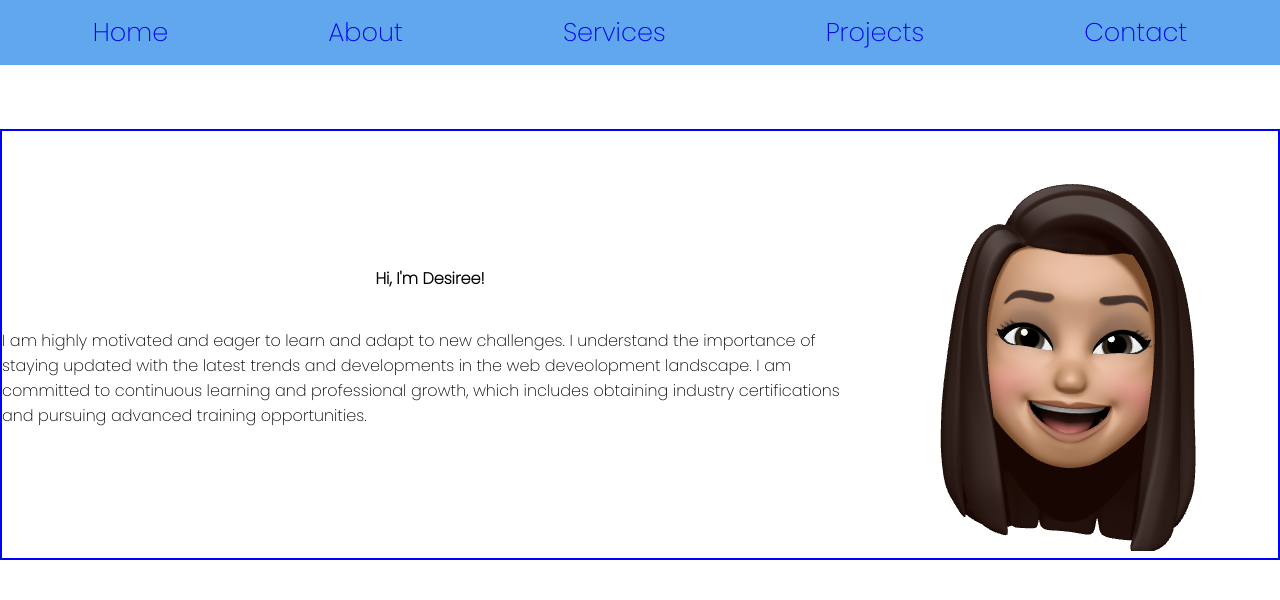
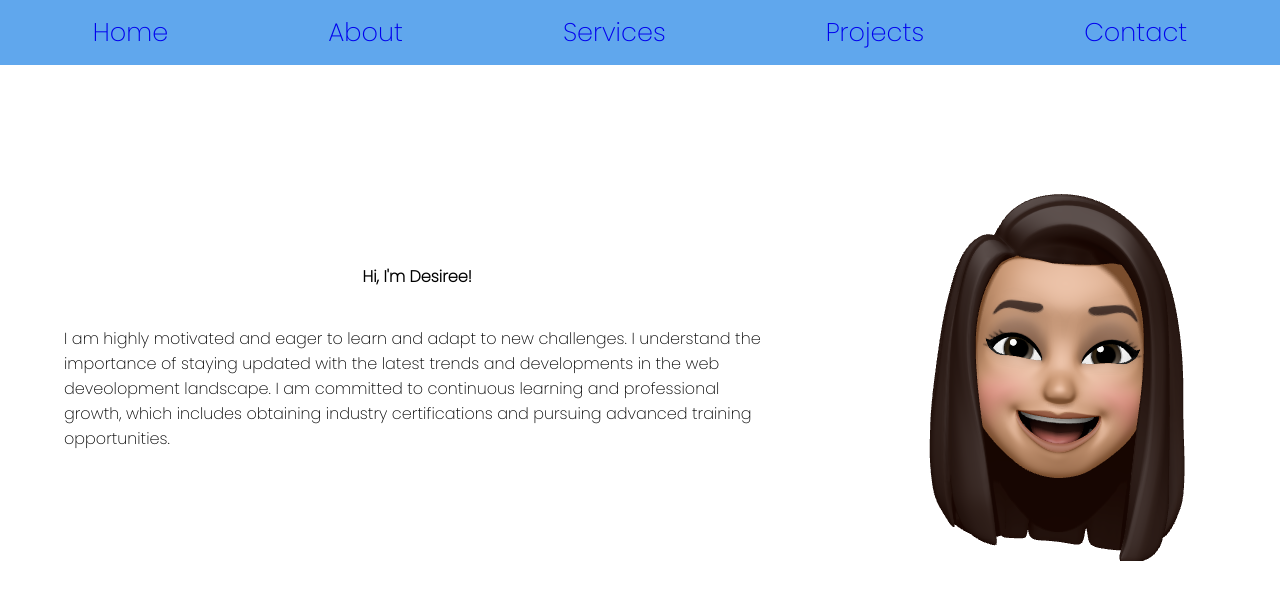
Before and after one commit to Sug4rSku11/portfolio-site, a React (Create React App) app: page /About in a window 1280 px wide. Shown: the top 600 px of the page. Built offline with nearby package versions, Linux system fonts and the light colour scheme.

Commit message:
updated css

```diff
--- a/src/App.css
+++ b/src/App.css
@@ -87,14 +87,16 @@ footer i {
   justify-content: center;
   align-items: center;
   margin-top: 5%;
-  border: 2px solid blue;
+}
+.about-img {
+  margin: 1%;
 }
 .me{
   display: flex;
   flex-direction: column;
   justify-content: center;
   align-items: center;
-
+  margin: 5%;
 }
 
 .homepage{
@@ -145,7 +147,7 @@ footer i {
   margin-top: 5%;
 
 }
-.project-desc {
+.school {
 
   justify-content: center;
   line-height: 1.5;
--- a/src/components/Projects.js
+++ b/src/components/Projects.js
@@ -9,21 +9,21 @@ return(
       </div>
 
     <div className="descriptions">
-      <div className="project-desc">
+      <div className="school">
         <p className="proj-title">African Marketplace</p>
         <li>Collaborative project with members of BloomTech cohort.</li>
             <li>Worked on scaffolding input forms and worked on CSS for the Front End</li>
             <li>Built with HTML, CSS, Javascript, React, NodeJS </li>
             <a href="https://github.com/Build-Week-ft-african-marketplace-3/front-end" target="_blank">GitHub Code</a>
       </div>
-      <div className="project-desc">
+      <div className="school">
         <p className="proj-title">Potluck Planner</p>
         <li>Collaborative project with members of BloomTech cohort.</li>
         <li>Worked on coding the Events page for a Users profile in the Front End</li>
         <li>Built with HTML, CSS, ReactJS, NodeJS </li>
         <a href="https://github.com/bwpotluckplanner3/frontend" target="_blank">GitHub Code</a>
       </div>
-      <div className="project-desc">
+      <div className="school">
         <p className="proj-title">Anywhere Fitness</p>
         <li>Pair programmed with another member of BloomTech cohort.</li>
         <li>Worked on backend to provide data to the Front End.</li>
@@ -31,7 +31,7 @@ return(
         <a href="https://github.com/bw-anywherefitness-3/backend" target="_blank">GitHub Code</a>
         </div>
     </div>
-    {/* <p><a className="resume" href={Resume} target="_blank">Resume</a></p> */}
+
     </div>
 
  )
```
